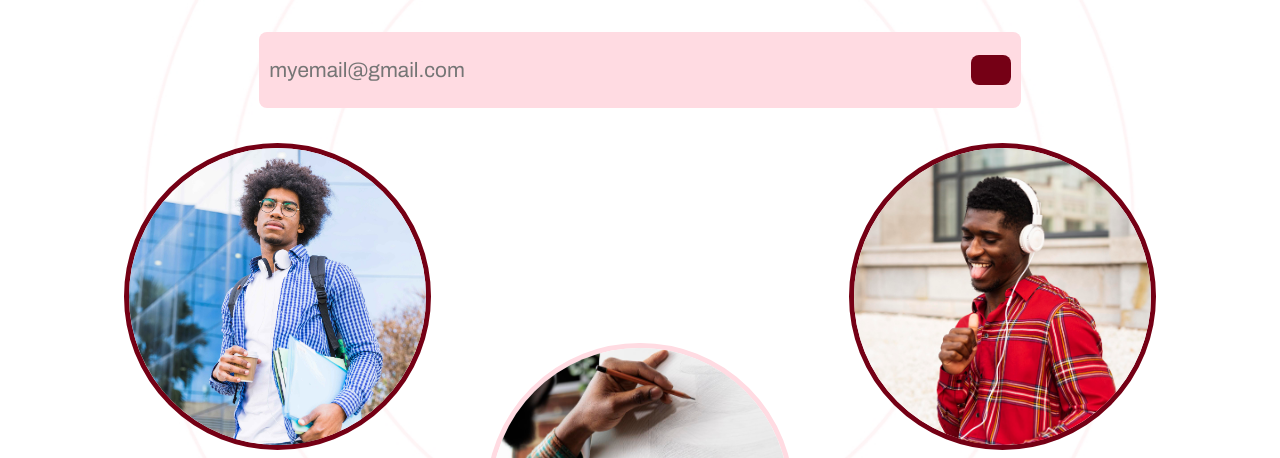
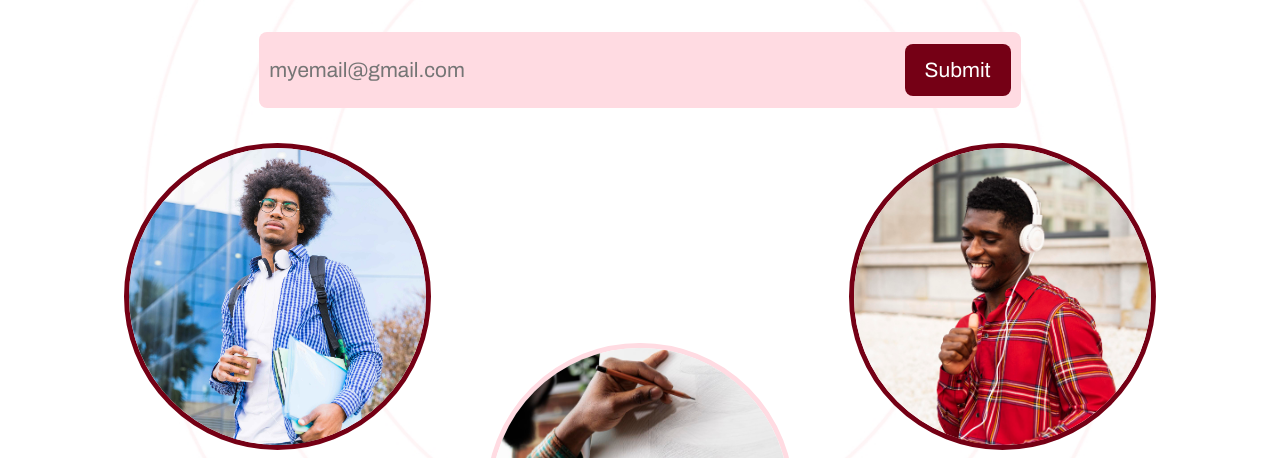
Before and after one commit to varsigram2024/varsigram_waitlist, a plain HTML site: page index.html in a window 1280 px wide. Shown: the part 342-800 px from the top of the page. Drawn offline with Linux system fonts and the light colour scheme.

Commit message:
Submit button updated

```diff
--- a/index.html
+++ b/index.html
@@ -129,7 +129,7 @@
                 <div class="input-container">
                     <input type="email" placeholder="myemail@gmail.com" class="text-input" id="email" name="email"
                         required>
-                    <button type="submit" id="submitButton" class="submit-button"></button>
+                    <button type="submit" id="submitButton" class="submit-button">Submit</button>
                 </div>
             </form>
 
```
